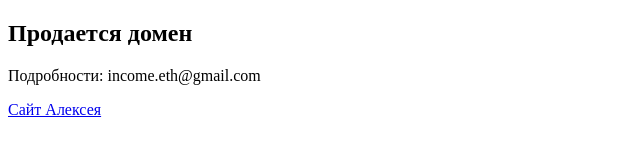
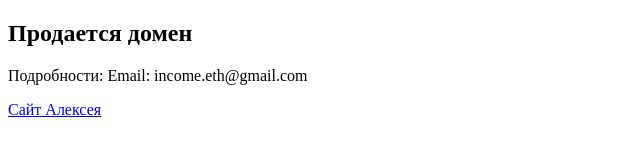
Before and after one commit to eth-products/trrending.today, a plain HTML site: page index.html in a window 1280 px wide. Shown: the full height of the page, 0-640 px from the left. Drawn offline with Linux system fonts and the light colour scheme.

Commit message:
add description

```diff
--- a/index.html
+++ b/index.html
@@ -7,7 +7,7 @@
 <body>
 
 <h2>Продается домен</h2>
-<p>Подробности: <span>income.eth@gmail.com</span></p>
+<p>Подробности: <span>Email: income.eth@gmail.com</span></p>
 <a href="https://trrrending.today" target="_blank">Сайт Алексея</a>
 
 <!-- Yandex.Metrika counter -->
```
